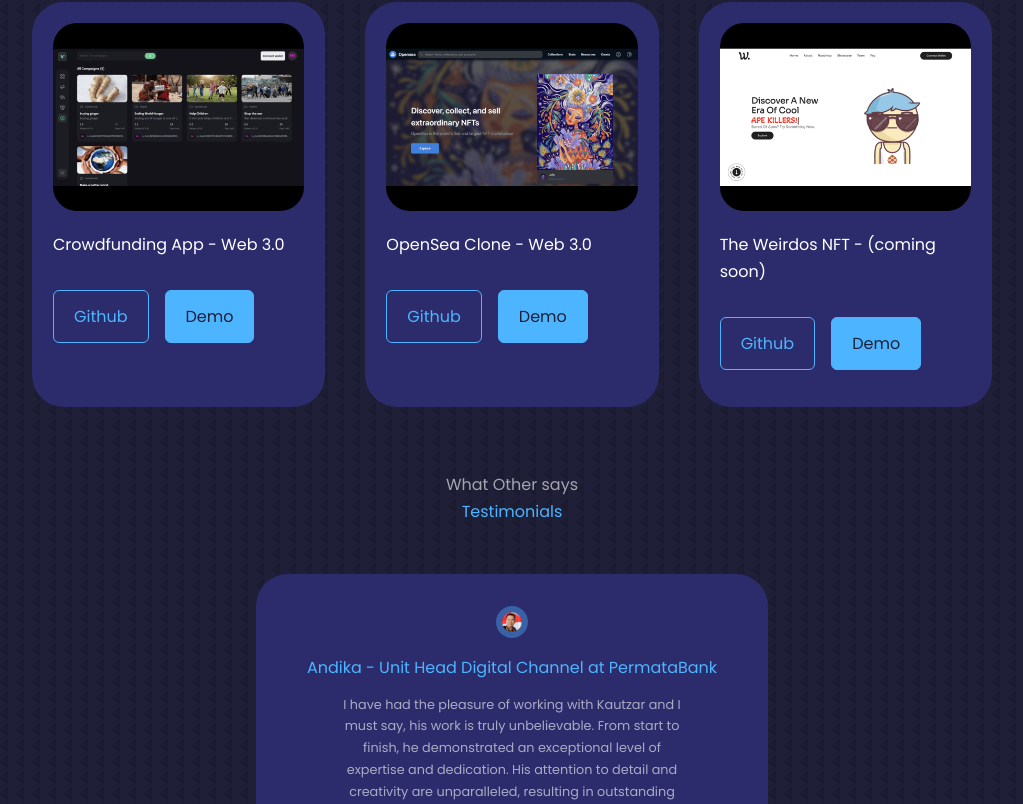
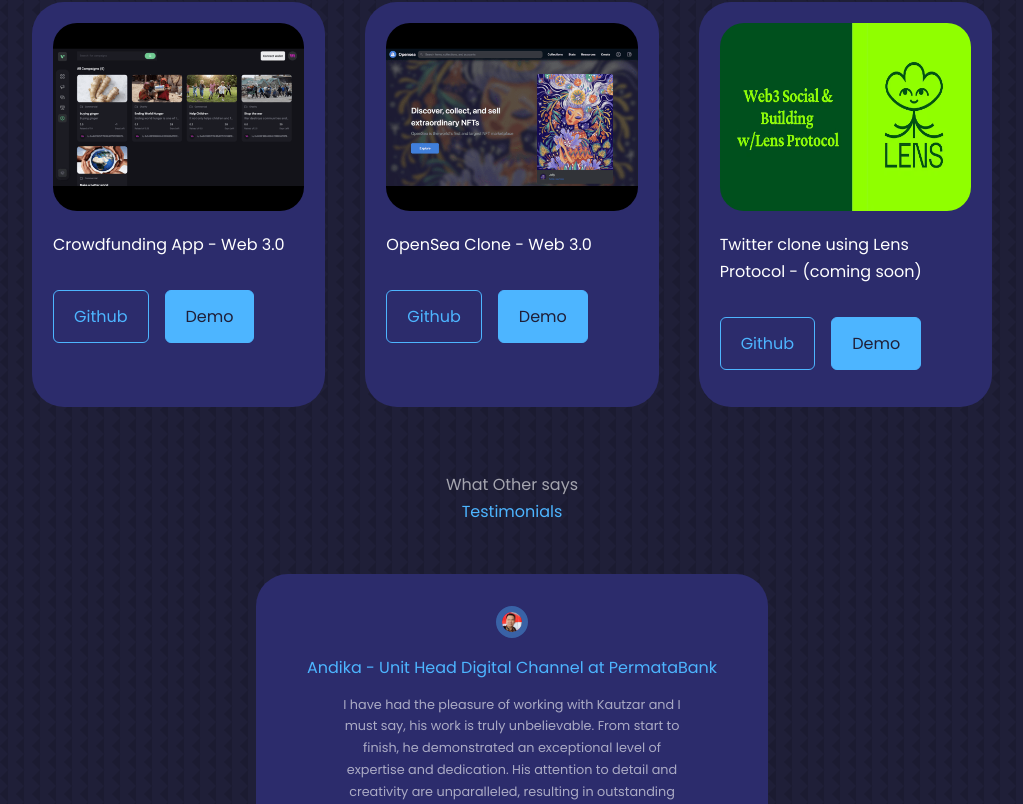
Before and after one commit to kalibani/my-portofolio, a React (Vite) app: page / in a window 1280 px wide. Shown: the part 2542-3346 px from the top of the page, without its empty margins (128-1151 px from the left). Built offline with nearby package versions, Linux system fonts and the light colour scheme.

Commit message:
change sixth porto

```diff
--- a/src/constant/index.js
+++ b/src/constant/index.js
@@ -4,7 +4,7 @@
 import portfolio3 from "../assets/images/postpay.png";
 import portfolio4 from "../assets/images/crowdfunding.png";
 import portfolio5 from "../assets/images/opensea.png";
-import portfolio6 from "../assets/images/weirdos.png";
+import portfolio6 from "../assets/images/twitter-lens.png";
 
 // avatar
 import Avatar from "../assets/images/andika.jpeg";
@@ -163,9 +163,9 @@
   },
   {
     id: 6,
-    title: "The Weirdos NFT - (coming soon)",
-    githubLink: "github.com",
-    liveDemoLink: "github.com",
+    title: "Twitter clone using Lens Protocol - (coming soon)",
+    githubLink: "https://github.com/kalibani/twitter-lens",
+    liveDemoLink: "https://github.com/kalibani/twitter-lens",
     imageLink: portfolio6,
     altImage: "portfolio6",
     isPrivate: false,
```
Also changed, not shown: src/assets/images/twitter-lens.png (added).
